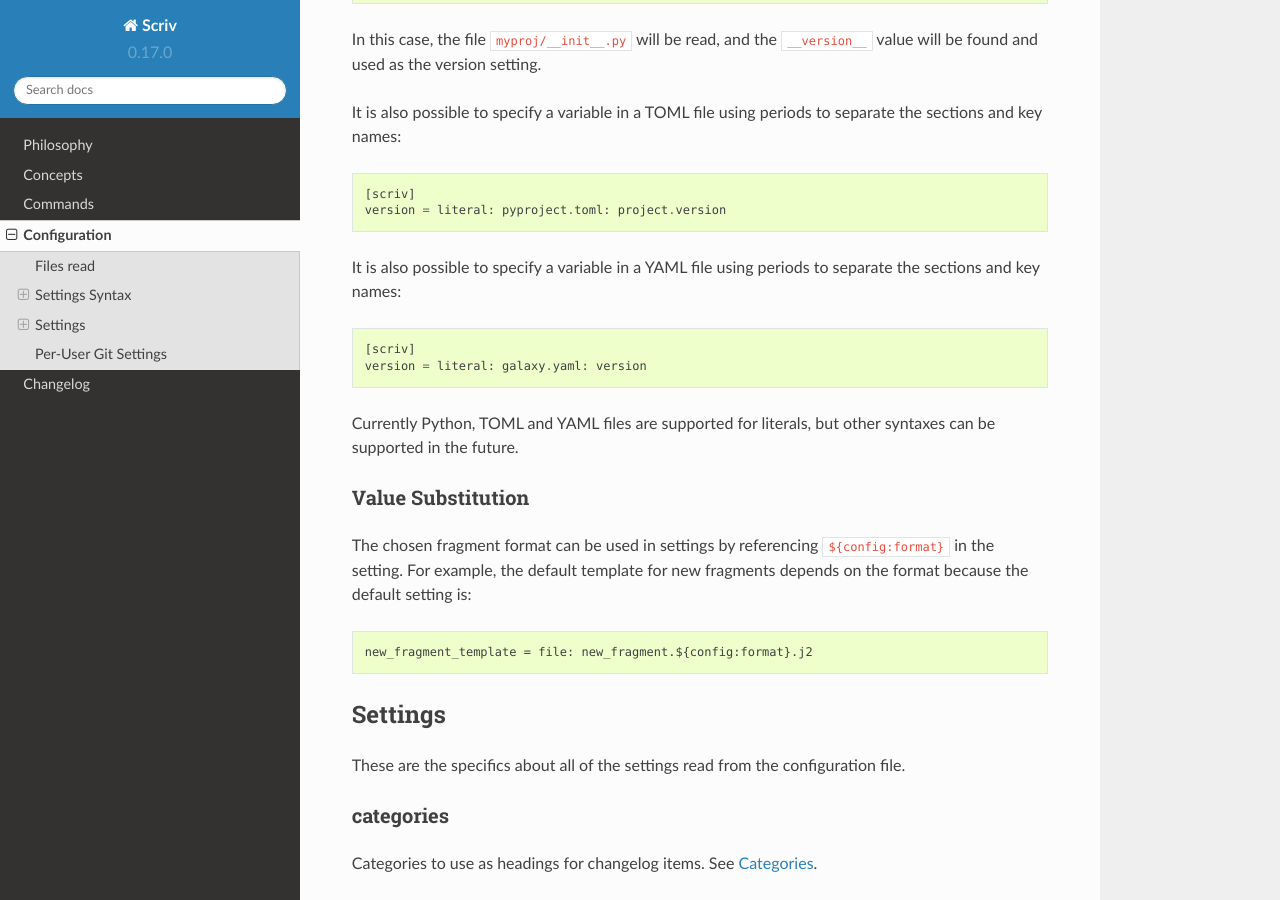
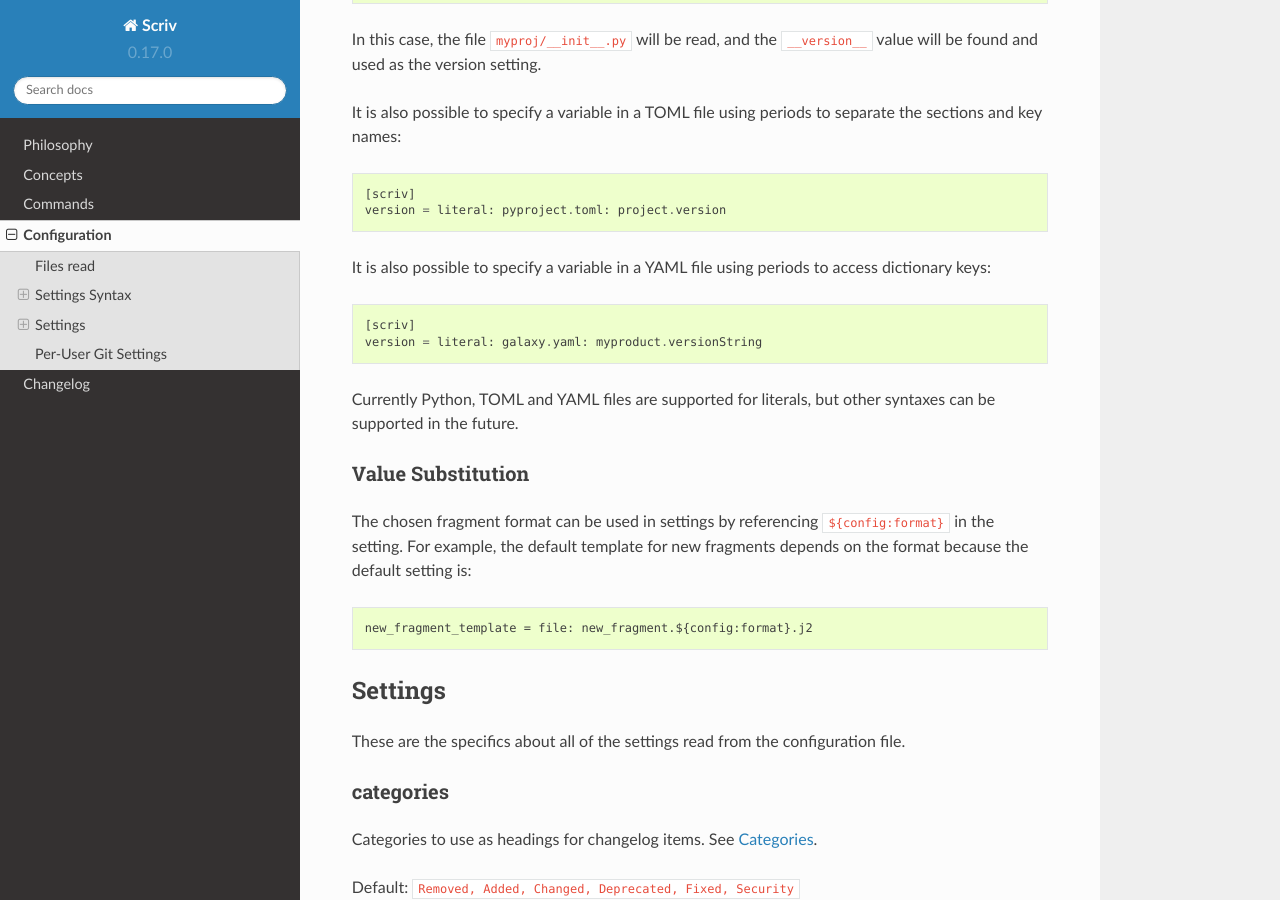
Before and after one commit to nedbat/scriv, a Sphinx documentation site: the page built from docs/configuration.rst, in a window 1280 px wide and 900 px high, scrolled down 1744 px. Built offline with Sphinx 7.4.7 and the Read the Docs theme 2.0.0, drawn with Linux system fonts in a browser that asks for light colours.

Commit message:
doc use value from test, fix comment to reflect its a yaml dict example

```diff
--- a/docs/configuration.rst
+++ b/docs/configuration.rst
@@ -123,10 +123,10 @@ using periods to separate the sections and key names::
     version = literal: pyproject.toml: project.version
 
 It is also possible to specify a variable in a YAML file
-using periods to separate the sections and key names::
+using periods to access dictionary keys::
 
     [scriv]
-    version = literal: galaxy.yaml: version
+    version = literal: galaxy.yaml: myproduct.versionString
 
 Currently Python, TOML and YAML files are supported for literals,
 but other syntaxes can be supported in the future.
```
